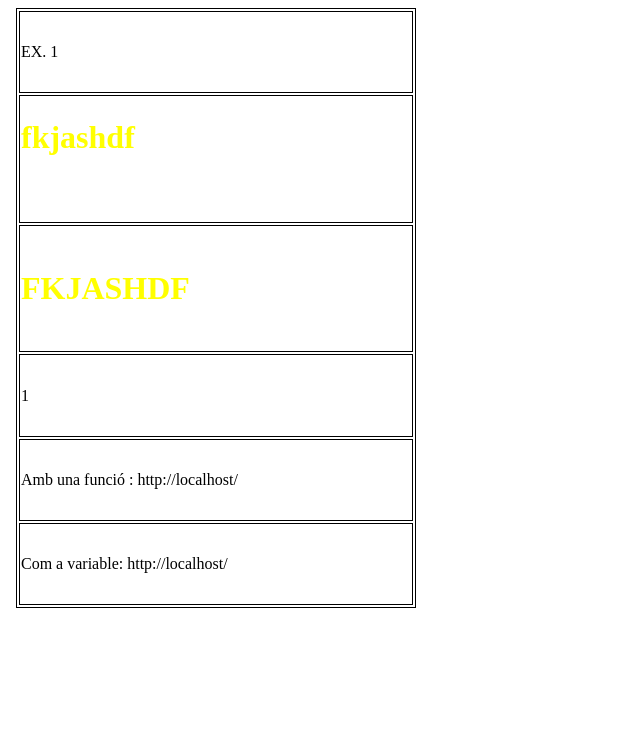
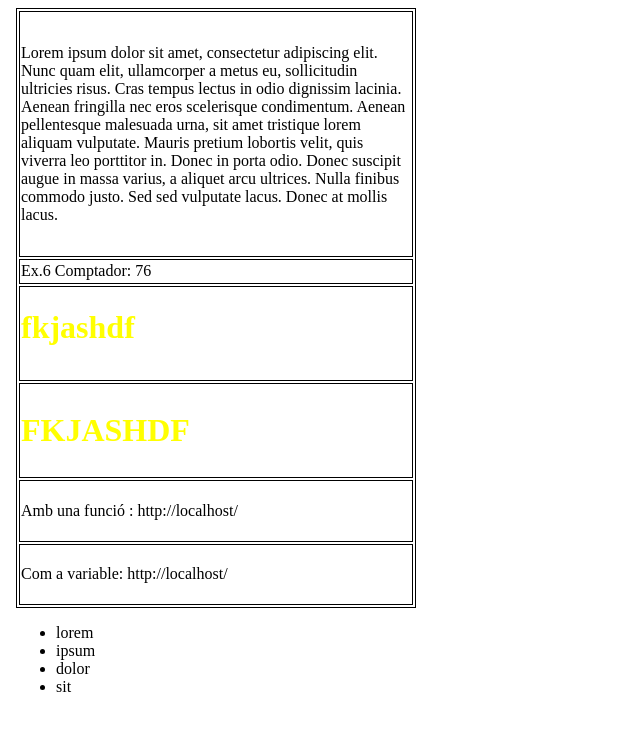
Before and after one commit to DAE94/Angular-DOM, an Angular app: page / in a window 1280 px wide. Shown: the top 730 px of the page, without its empty margins (0-640 px from the left). Built offline with nearby package versions, Linux system fonts and the light colour scheme.

Commit message:
Exercici 6

```diff
--- a/src/app/comp-a/comp-a.component.css
+++ b/src/app/comp-a/comp-a.component.css
@@ -7,3 +7,8 @@ table{
   width: 200px;
   height: 600px;
 }
+
+.customStyle {
+  font-weight: bold;
+  font-size: xx-large;
+}
--- a/src/app/comp-a/comp-a.component.html
+++ b/src/app/comp-a/comp-a.component.html
@@ -1,14 +1,14 @@
 <body>
 <table >
   <tr>
-    <td><p> EX. 1</p></td>
+    <td><p id="text6">Lorem ipsum dolor sit amet, consectetur adipiscing elit. Nunc quam elit, ullamcorper a metus eu, sollicitudin ultricies risus. Cras tempus lectus in odio dignissim lacinia. Aenean fringilla nec eros scelerisque condimentum. Aenean pellentesque malesuada urna, sit amet tristique lorem aliquam vulputate. Mauris pretium lobortis velit, quis viverra leo porttitor in. Donec in porta odio. Donec suscipit augue in massa varius, a aliquet arcu ultrices. Nulla finibus commodo justo. Sed sed vulputate lacus. Donec at mollis lacus.</p></td>
+  </tr>
+  <tr>
+    <td> Ex.6 Comptador: {{countWords("text6")}}</td>
   </tr>
     <td><h1 id="titol">fkjashdf</h1></td>
   <tr>
     <td><h1 id="titolMayus"></h1></td>
-  </tr>
-  <tr>
-    <td><p id="valor">{{compA.valor}}</p></td>
   </tr>
   <tr>
     <td><p>Amb una funció : {{url()}}</p></td>
@@ -18,4 +18,11 @@
   </tr>
 </table>
 
+<ul>
+  <li class="llista">lorem</li>
+  <li class="llista">ipsum</li>
+  <li class="llista">dolor</li>
+  <li class="llista">sit</li>
+</ul>
+
 </body>
--- a/src/app/comp-a/comp-a.component.ts
+++ b/src/app/comp-a/comp-a.component.ts
@@ -2,7 +2,7 @@ import {Component, OnInit} from '@angular/core';
 import { CommonModule } from '@angular/common';
 
 // @ts-ignore
-import {changeSize, yellowSubmarine} from '../funcions.js';
+import {changeSize, countWords, firstChar, yellowSubmarine} from '../funcions.js';
 @Component({
   selector: 'app-comp-a',
   standalone: true,
@@ -15,7 +15,6 @@ export class CompAComponent implements OnInit{
   constructor() {
       this.compA = {
         nom : 'component a',
-        valor : 1,
     }
   }
   ngOnInit (){
@@ -24,6 +23,7 @@ export class CompAComponent implements OnInit{
 
     yellowSubmarine("h1");
     changeSize();
+    // firstChar ();
 
   }
 
@@ -44,4 +44,5 @@ export class CompAComponent implements OnInit{
   //Com a variable
   docUrl = document.location;
 
+  protected readonly countWords = countWords;
 }
--- a/src/app/funcions.js
+++ b/src/app/funcions.js
@@ -1,3 +1,4 @@
+
 export function yellowSubmarine(idEtiqueta) {
   let array = document.getElementsByTagName(idEtiqueta)
 
@@ -5,14 +6,32 @@ export function yellowSubmarine(idEtiqueta) {
     element.style.color = "yellow";
   }
 }
+
 export function changeSize() {
 
   let array = document.getElementsByTagName("table")
 
-  for (let element of array){
-    element.style.width="400px";
-
+  for (let element of array) {
+    element.style.width = "400px";
   }
 
+}
 
+// export function firstChar (){
+//
+//   let array = document.getElementsByClassName("llista").innerHTML;
+//
+//   for(let i=0;i<array.length;i++){
+//     let buildString = '<span class="customStyle">';
+//     buildString += array[i].subString(0,1);
+//     buildString += '</span>';
+//     buildString += array[i].subString(1);
+//     array[i].innerHTML = buildString;
+//   }
+// }
+
+export function countWords(textID){
+  let array = document.getElementById(textID).innerText.split(' ')
+
+  return array.length
 }
```
